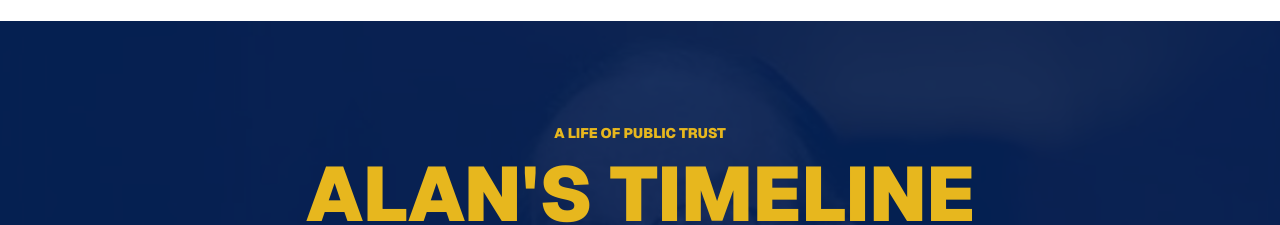
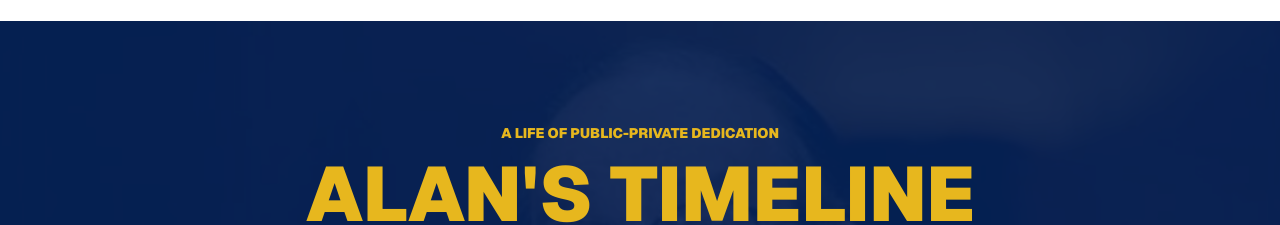
Before and after one commit to manualAlan/bluespan-arkas-2060, a Next.js app: page / in a window 1280 px wide. Shown: the part 1940-2165 px from the top of the page. Built offline with nearby package versions, Linux system fonts and the light colour scheme.

Commit message:
Update timeline section heading

```diff
--- a/app/page.tsx
+++ b/app/page.tsx
@@ -114,7 +114,7 @@ export default function Home() {
         aria-labelledby="timeline-title"
       >
         <div className="timeline-inner">
-          <p className="eyebrow">A Life of Public Trust</p>
+          <p className="eyebrow">A Life of Public-Private Dedication</p>
           <h2 id="timeline-title">Alan's Timeline</h2>
           <ol className="timeline">
             {timeline.map((item) => (
```
